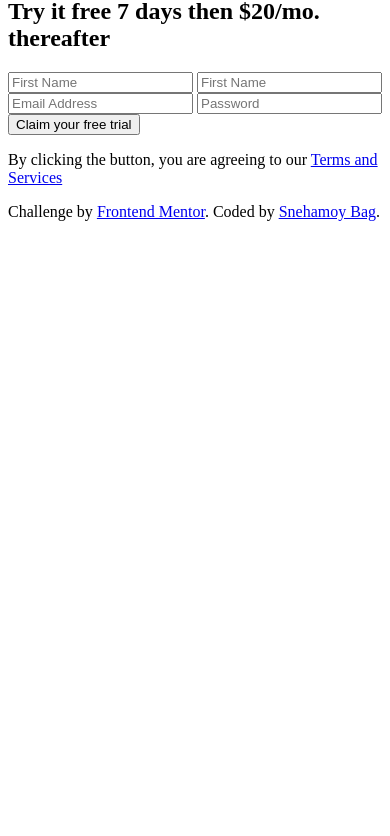
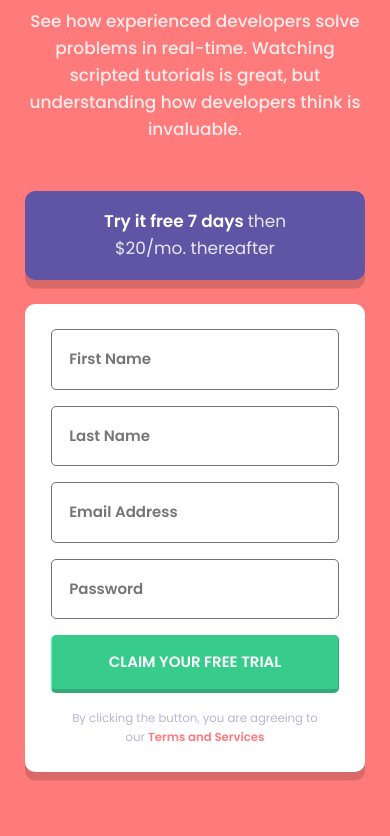
Before and after one commit to snehamoybag/FEM-signup-login-component, a website built with Vite: page src/index.html in a window 390 px wide. Shown: the part 193-1029 px from the top of the page. Before the commit the page ends 844 px from the top, so only its background shows below. Built offline with nearby package versions, Linux system fonts and the light colour scheme; files whose address does not match are found by name.

Commit message:
add mobile styling

```diff
--- a/src/index.html
+++ b/src/index.html
@@ -11,37 +11,39 @@
   <link rel="preconnect" href="https://fonts.googleapis.com">
   <link rel="preconnect" href="https://fonts.gstatic.com" crossorigin>
   <link href="https://fonts.googleapis.com/css2?family=Poppins:wght@400;500;600;700&display=swap" rel="stylesheet">
+    <!-- SCRIPTS -->
+    <script type="module" src="js/main.js"></script>
 </head>
 <body>
   <header></header>
-  <div class="layout-wrapper">
-    <main>
+  <main class="main">
     <header class="main--header">
-        <h1>Learn to code by watching others</h1>
-        <p>
+      <h1 class="fw-bold">Learn to code by watching others</h1>
+      <p class="fw-medium">
         See how experienced developers solve problems in real-time. Watching scripted tutorials is great, but understanding how developers think is invaluable.
       </p>
     </header>
-      <section class="signup-form">
-        <h2>Try it free 7 days <span class="light-text">then $20/mo. thereafter</span></h2>
-        <form action="#" method="GET">
-          <input type="text" name="first-name" id="first-name" placeholder="First Name" aria-label="Enter your first name">
-          <input type="text" name="last-name" id="last-name" placeholder="First Name" aria-label="Enter your last name">
-          <input type="email" name="email" id="email" placeholder="Email Address" aria-label="Enter your email address">
-          <input type="password" name="password" id="password" placeholder="Password" aria-label="Create a login password">
-          <button type="submit">Claim your free trial</button>
-          <p class="terms-conditions">By clicking the button, you are agreeing to our <a href="#">Terms and Services</a></p>
+    <section class="sec-signup-form">
+      <h2 class="fw-semi-bold rounded-corners box-shadow">Try it free 7 days <span class="fw-regular">then $20/mo. thereafter</span></h2>
+      <form class="signup-form rounded-corners box-shadow" action="#" method="GET">
+        <input type="text" name="first-name" id="first-name" placeholder="First Name" aria-label="Enter your first name" required>
+        <span class="invalid-msg clr-primary-400"></span>
+        <input type="text" name="last-name" id="last-name" placeholder="Last Name" aria-label="Enter your last name" required>
+        <span class="invalid-msg clr-primary-400"></span>
+        <input type="email" name="email" id="email" placeholder="Email Address" aria-label="Enter your email address" required>
+        <span class="invalid-msg clr-primary-400"></span>
+        <input type="password" name="password" id="password" placeholder="Password" aria-label="Create a login password" required>
+        <span class="invalid-msg clr-primary-400"></span>
+        <button class="btn-primary bg-secondary-400 fw-semi-bold" id="btn-submit" type="submit">Claim your free trial</button>
+        <p class="clr-neutral-400">By clicking the button, you are agreeing to our <a class="clr-primary-400 fw-semi-bold" href="#">Terms and Services</a></p>
       </form>
     </section>
   </main>
-  </div>
   <footer>
     <p class="attribution">
       Challenge by <a href="https://www.frontendmentor.io?ref=challenge" target="_blank">Frontend Mentor</a>.
-      Coded by <a href="#">Snehamoy Bag</a>.
+      Coded by <a href="http://localhost:5173/">Snehamoy Bag</a>.
     </p>
   </footer>
-  <!-- SCRIPTS -->
-  <script type="module" src="js/main.js"></script>
 </body>
 </html>
--- a/src/js/main.js
+++ b/src/js/main.js
@@ -1 +1,3 @@
-import '../scss/global.scss';
+'use strict'
+// CSS STYLESHEET
+import '../scss/style.scss';
--- /dev/null
+++ b/src/scss/_components.scss
@@ -0,0 +1,94 @@
+// CUSTOM PROPERTIES
+:root {
+  --clr-primary-400: hsl(0, 100%, 74%);
+
+  --clr-secondary-300: hsl(154, 100%, 65%);
+  --clr-secondary-400: hsl(154, 59%, 51%);
+
+  --clr-accent-400: hsl(248, 32%, 49%);
+
+  --clr-neutral-100: hsl(0, 0%, 100%);
+  --clr-neutral-400: hsl(246, 25%, 77%);
+  --clr-neutral-600: hsl(249, 0%, 45%);
+  --clr-neutral-700: hsl(249, 10%, 26%);
+  --clr-neutral-900: hsl(249, 0%, 0%);
+
+  --ff-primary: 'Poppins', sans-serif;
+
+  --fw-regular: 400;
+  --fw-medium: 500;
+  --fw-semi-bold: 600;
+  --fw-bold: 700;
+
+  --fs-200: 3vw;
+  --fs-300: 3.85vw;
+  --fs-400: 4.35vw;
+  --fs-900: 8vw;
+}
+
+// UTILITY CLASSES //
+// font weights
+.fw-regular { font-weight: var(--fw-regular) }
+.fw-medium { font-weight: var(--fw-medium) }
+.fw-semi-bold { font-weight: var(--fw-semi-bold) }
+.fw-bold { font-weight: var(--fw-bold) }
+
+// font colors
+.clr-primary-400 { color: var(--clr-primary-400); }
+.clr-neutral-400 { color: var(--clr-neutral-400); }
+
+// Background colors
+.bg-secondary-400 { background-color: var(--clr-secondary-400); }
+
+// card styles
+.rounded-corners { border-radius: 10px; }
+.box-shadow { box-shadow: 0 8.5px 0 hsla(0, 0%, 0%, 0.15); }
+
+// Button styles
+.btn-primary {
+  border: none;
+  text-transform: uppercase;
+  padding: 1em;
+  border-style: outset;
+  border-width: 0 1px 4px;
+  transition: border 200ms ease;
+
+  &:hover {
+    border-style: inset;
+    border-width: 4px 1px 0;
+  }
+
+  &:active {
+    opacity: 0.75;
+    transform: scale(95%);
+  }
+
+  &:focus {
+    outline: 2px dashed;
+    outline-offset: 5px;
+  }
+}
+
+// button text color behavior according to background color
+button[class*="bg-secondary-400"] {
+  color: var(--clr-neutral-100);
+  border-color: var(--clr-secondary-300);
+
+  &:focus {
+    outline-color: var(--clr-secondary-400);
+  }
+}
+
+// link behavior according to font color
+a {
+  text-decoration: none;
+
+  &:focus {
+    outline: 1px dashed currentColor;
+    outline-offset: 2px;
+  }
+
+  &[class*="clr-primary-400"]:hover {
+    color: var(--clr-secondary-400);
+  }
+}
--- /dev/null
+++ b/src/scss/_layout.scss
@@ -0,0 +1,103 @@
+body {
+  font-family: var(--ff-primary);
+  font-weight: var(--fw-regular);
+}
+
+.main {
+  min-height: 100vh;
+  background-color: var(--clr-primary-400);
+  background-image: url('./images/bg-intro-mobile.png');
+  padding: 6em 1.5em;
+  font-size: var(--fs-400);
+  color: var(--clr-neutral-100);
+
+  &--header {
+    text-align: center;
+    margin-bottom: 3rem;
+
+    & h1 {
+      font-weight: var(--fw-bold);
+      font-size: var(--fs-900);
+      line-height: 1.2;
+      margin-bottom: 1.5rem;
+    }
+
+    & p {
+      opacity: 0.85;
+    }
+  }
+}
+
+.sec-signup-form {
+
+  & h2 {
+    background-color: var(--clr-accent-400);
+    text-align: center;
+    padding: 1em 3em;
+    margin-bottom: 1.5rem;
+  }
+
+  & span {
+    opacity: 0.85;
+  }
+}
+
+.signup-form {
+  background-color: var(--clr-neutral-100);
+  padding: 1.5em;
+
+  & input {
+    font-size: var(--fs-300);
+    color: var(--clr-neutral-600);
+    padding: 1.15em;
+    border: 0.5px solid currentColor;
+  }
+
+  & input::placeholder {
+    font-weight: var(--fw-semi-bold);
+  }
+
+  & input:hover,
+  & input:focus {
+    color: var(--clr-neutral-700);
+    font-weight: var(--fw-medium);
+    outline: 0.5px solid currentColor;
+  }
+
+  & input,
+  & button[type="submit"] {
+    display: block;
+    width: 100%;
+    font-size: var(--fs-300);
+    border-radius: 5px;
+    margin-bottom: 1rem;
+  }
+
+  & p {
+    font-size: var(--fs-200);
+    text-align: center;
+    padding: 0 1em;
+  }
+
+  & a:visited {
+    color: var(--clr-neutral-700);
+  }
+}
+
+footer {
+  background-color: var(--clr-neutral-700);
+  padding: 3em 2em;
+
+  & .attribution {
+    color: var(--clr-neutral-100);
+    font-size: var(--fs-300);
+    word-break: normal;
+    white-space: pre-line;
+    text-align: center;
+    line-height: 1.8;
+
+    & a:visited {
+      color: var(--clr-accent-400);
+    }
+  }
+}
--- /dev/null
+++ b/src/scss/_reset.scss
@@ -0,0 +1,73 @@
+/* Box sizing rules */
+*,
+*::before,
+*::after {
+  box-sizing: border-box;
+}
+
+/* Remove default margin */
+body,
+h1,
+h2,
+h3,
+h4,
+p,
+figure,
+blockquote,
+dl,
+dd {
+  margin: 0;
+}
+
+/* Remove list styles on ul, ol elements with a list role, which suggests default styling will be removed */
+ul[role='list'],
+ol[role='list'] {
+  list-style: none;
+  padding: 0;
+}
+
+/* Set core root defaults */
+html:focus-within {
+  scroll-behavior: smooth;
+}
+
+/* Set core body defaults */
+body {
+  min-height: 100vh;
+  text-rendering: optimizeSpeed;
+  line-height: 1.6;
+}
+
+/* A elements that don't have a class get default styles */
+a:not([class]) {
+  text-decoration-skip-ink: auto;
+}
+
+/* Make images easier to work with */
+img,
+picture,
+svg {
+  max-width: 100%;
+  display: block;
+}
+
+/* Inherit fonts */
+* {
+  font: inherit;
+}
+
+/* Remove all animations, transitions and smooth scroll for people that prefer not to see them */
+@media (prefers-reduced-motion: reduce) {
+  html:focus-within {
+   scroll-behavior: auto;
+  }
+
+  *,
+  *::before,
+  *::after {
+    animation-duration: 0.01ms !important;
+    animation-iteration-count: 1 !important;
+    transition-duration: 0.01ms !important;
+    scroll-behavior: auto !important;
+  }
+}
--- /dev/null
+++ b/src/scss/style.scss
@@ -0,0 +1,3 @@
+@forward 'reset';
+@forward 'layout';
+@forward 'components';
```
Also changed, not shown: src/scss/global.scss (deleted). Lines whose indentation alone changed are shown as unchanged.
